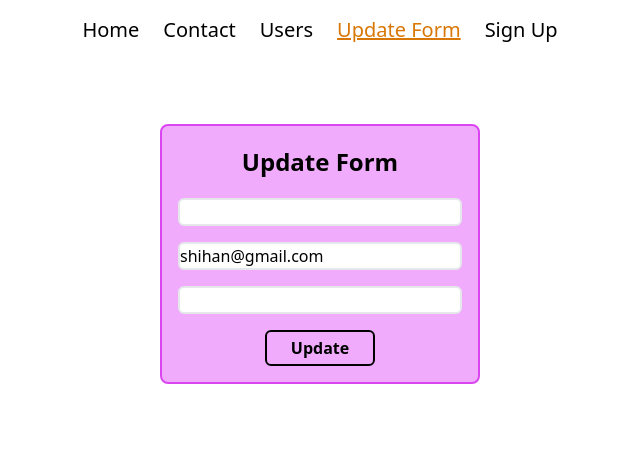
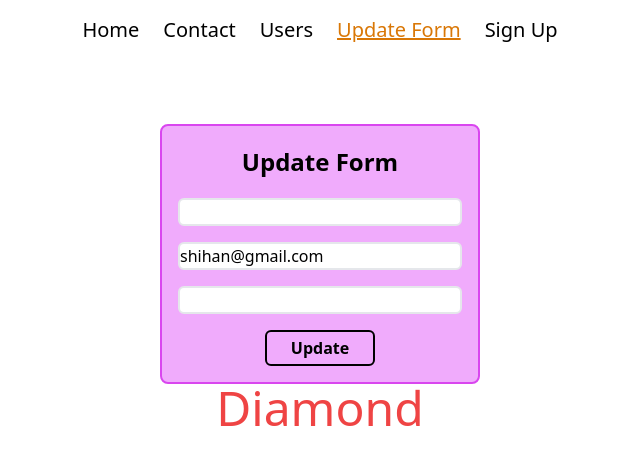
Before and after one commit to mh-shihan/react-router-recap, a React (Vite) app: page /update-form in a window 1280 px wide. Shown: the top 464 px of the page, without its empty margins (320-960 px from the left). Built offline with nearby package versions, Linux system fonts and the light colour scheme.

Commit message:
Integrate contex api

```diff
--- a/src/components/header/Header.jsx
+++ b/src/components/header/Header.jsx
@@ -2,7 +2,7 @@ import { NavLink } from "react-router-dom";
 
 const Header = () => {
   return (
-    <div className="text-xl flex gap-6 justify-center mt-4  ">
+    <div className="text-xl flex gap-6 justify-center my-4  ">
       <NavLink
         className={({ isActive }) =>
           isActive ? "text-amber-600 underline" : ""
--- a/src/components/home/Home.jsx
+++ b/src/components/home/Home.jsx
@@ -1,7 +1,10 @@
 import { Outlet } from "react-router-dom";
 import Header from "../header/Header";
+import { useContext } from "react";
+import { AuthContext } from "../../providers/AuthProvider";
 
 const Home = () => {
+  const asset = useContext(AuthContext);
   return (
     <div>
       <Header></Header>
@@ -9,6 +12,7 @@ const Home = () => {
         This Home Page
       </h1> */}
       {<Outlet></Outlet>}
+      <h1 className="text-5xl text-red-500 text-center"> {asset} </h1>
     </div>
   );
 };
--- a/src/main.jsx
+++ b/src/main.jsx
@@ -8,6 +8,7 @@ import Users from "./components/users/Users";
 import UserDetails from "./components/userDetails/UserDetails";
 import SignUp from "./components/signup/SignUp";
 import UpdateForm from "./components/update-form/UpdateForm";
+import AuthProvider from "./providers/AuthProvider";
 
 const router = createBrowserRouter([
   {
@@ -40,6 +41,8 @@ const router = createBrowserRouter([
 
 createRoot(document.getElementById("root")).render(
   <StrictMode>
-    <RouterProvider router={router}></RouterProvider>
+    <AuthProvider>
+      <RouterProvider router={router}></RouterProvider>
+    </AuthProvider>
   </StrictMode>
 );
--- /dev/null
+++ b/src/providers/AuthProvider.jsx
@@ -0,0 +1,11 @@
+import { createContext } from "react";
+
+export const AuthContext = createContext("Gold");
+
+const AuthProvider = ({ children }) => {
+  const asset = "Diamond";
+  console.log(asset);
+  return <AuthContext.Provider value={asset}>{children}</AuthContext.Provider>;
+};
+
+export default AuthProvider;
```
Also changed, not shown: 1 other file (tests, documents, lock files or other folders).
